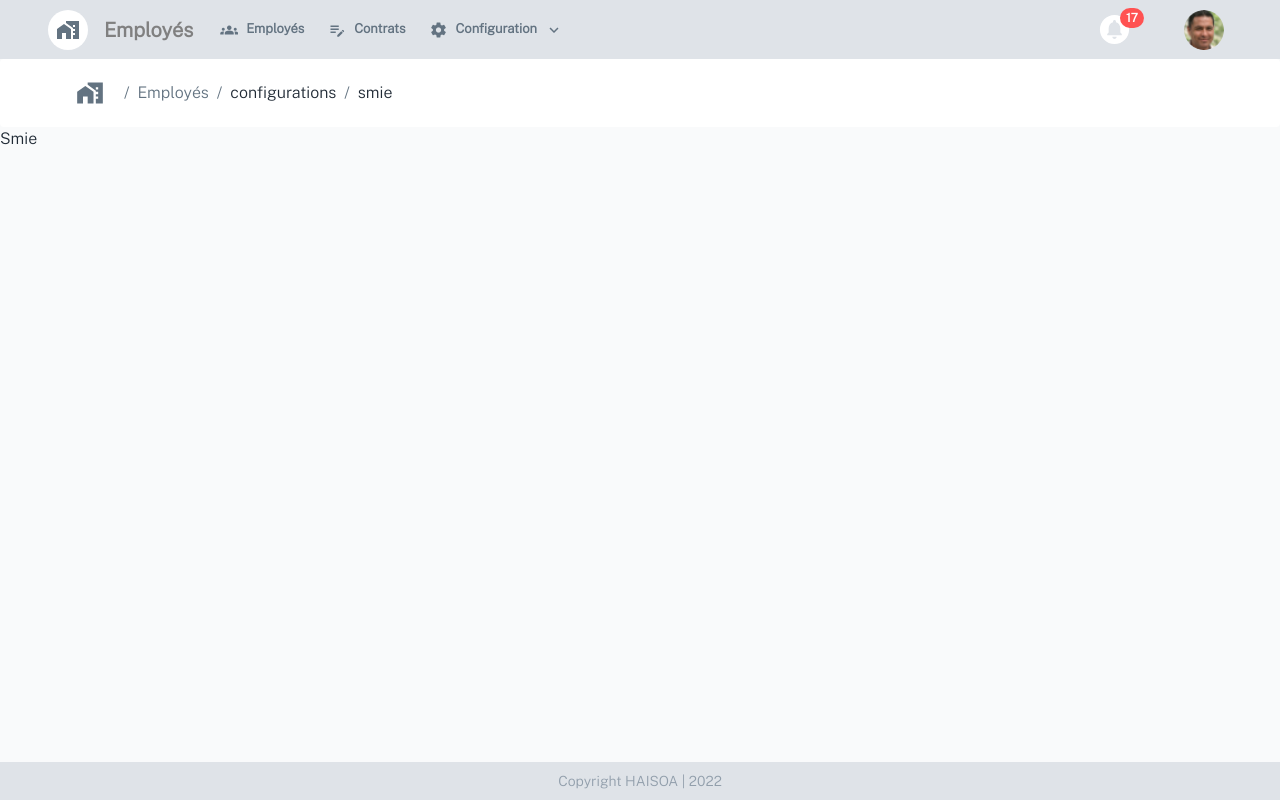
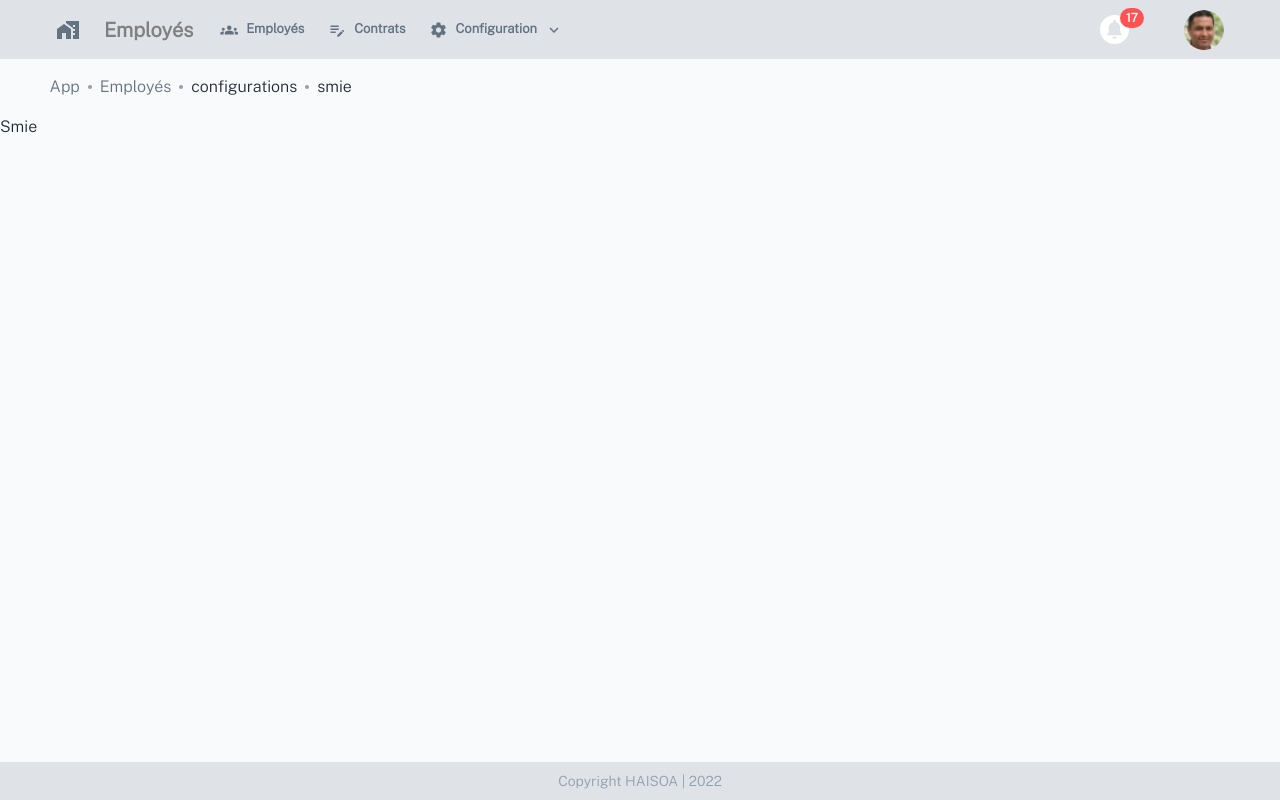
Before and after one commit to tsilefy12/front-logistique, a Next.js app: page /employe/configurations/smie in a window 1280 px wide. Built offline with nearby package versions, Linux system fonts and the light colour scheme.

Commit message:
fix breadcrumb design

```diff
--- /dev/null
+++ b/components/shared/BreadcrumbSeparator.tsx
@@ -0,0 +1,14 @@
+import React from "react";
+
+export const BreadcrumbSeparator = () => {
+  return (
+    <span
+      style={{
+        width: "4px",
+        height: "4px",
+        borderRadius: "2px",
+        background: "rgb(145, 158, 171)",
+      }}
+    ></span>
+  );
+};
--- a/layouts/backOffice/Breadcrumbs.tsx
+++ b/layouts/backOffice/Breadcrumbs.tsx
@@ -2,24 +2,26 @@ import React, { Fragment, useEffect } from "react";
 import Typography from "@mui/material/Typography";
 import Breadcrumbs from "@mui/material/Breadcrumbs";
 import Link from "@mui/material/Link";
-import { Paper, Container} from "@mui/material";
+import { Stack, Container } from "@mui/material";
 import { useRouter } from "next/router";
 import IconButton from "@mui/material/IconButton";
 import HomeWorkIcon from "@mui/icons-material/HomeWork";
+import { BreadcrumbSeparator } from "../../components/shared/BreadcrumbSeparator";
 
 const MvBreadcrumbs = () => {
   const router = useRouter();
   const routeArray = router.pathname.split("/");
-  routeArray.shift()
+  routeArray.shift();
 
   return (
-    <Paper sx={{ py: 1 }}>
-      <Container maxWidth="lg">
-        <Breadcrumbs aria-label="breadcrumb">
+    <Stack sx={{ px: 3.2, py: 2 }}>
+      <Container maxWidth="xl">
+        <Breadcrumbs
+          aria-label="breadcrumb"
+          separator={<BreadcrumbSeparator />}
+        >
           <Link underline="hover" color="inherit" href="/">
-            <IconButton aria-label="home" size="large">
-              <HomeWorkIcon fontSize="inherit" />
-            </IconButton>
+            App
           </Link>
           <Link underline="hover" color="inherit" href="/">
             Employés
@@ -39,7 +41,7 @@ const MvBreadcrumbs = () => {
           )}
         </Breadcrumbs>
       </Container>
-    </Paper>
+    </Stack>
   );
 };
 
--- a/layouts/backOffice/navbar/NavbarBackOffice.tsx
+++ b/layouts/backOffice/navbar/NavbarBackOffice.tsx
@@ -10,9 +10,13 @@ import { Badge, Stack, styled, useTheme } from "@mui/material";
 import HomeWorkIcon from "@mui/icons-material/HomeWork";
 import CircleNotificationsIcon from "@mui/icons-material/CircleNotifications";
 import { useAppSelector } from "../../../hooks/reduxHooks";
-import { OneButtonLink, OneButtonLinkWithItems, ButtonProfile } from "./ButtonNav";
+import {
+  OneButtonLink,
+  OneButtonLinkWithItems,
+  ButtonProfile,
+} from "./ButtonNav";
 
-const NavbarBackOffice = ({matches}: any) => {
+const NavbarBackOffice = ({ matches }: any) => {
   const theme = useTheme();
   /**
    * Take all menu lists in the redux store
@@ -91,7 +95,7 @@ export const MenuNavbarBo = styled(Stack)(({ theme }) => ({
 }));
 
 export const IconBntNavBO = styled(IconButton)(({ theme }) => ({
-  backgroundColor: theme.palette.common.white,
+  // backgroundColor: theme.palette.common.white,
 }));
 
 export const AppbarBackOffice = styled(AppBar)(({ theme }) => ({
```
Also changed, not shown: 1 other file (tests, documents, lock files or other folders).
